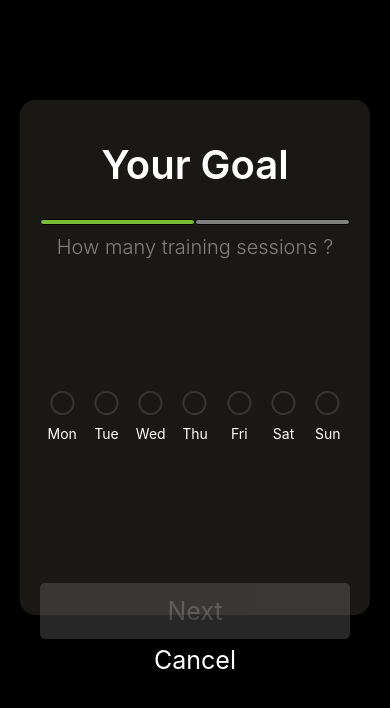
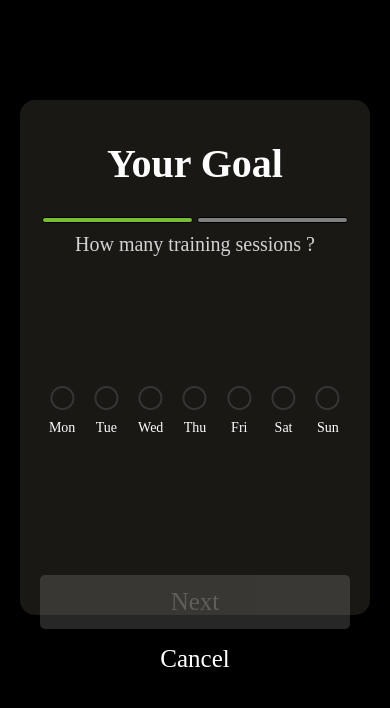
Before and after one commit to GerryJouaud/trainingDaysOchy, a React Native app: screen / in a window 390 px wide. Shown: the top 708 px of the page. Built offline with nearby package versions, Linux system fonts and the light colour scheme.

Commit message:
16/07/2024 Ajout Space-Grotesk Font:

```diff
--- a/App.js
+++ b/App.js
@@ -23,7 +23,7 @@ function App() {
         ]}
         beforeSelectionTitle={'Your Goal'}
         beforeSelectionDescription={'How many training sessions ?'}
-        afterSelectionTitle={'Day(s) selected'}
+        afterSelectionTitle={'Days selected'}
         //use state
         selectedItems={value}
         onChange={setValue}
--- a/components/CallToAction.js
+++ b/components/CallToAction.js
@@ -33,6 +33,7 @@ const styles = StyleSheet.create({
     textAlign: 'center',
     fontSize: 25,
     padding: 8,
+    fontFamily: 'SpaceGrotesk-Medium',
   },
 });
 export default CallToAction;
--- a/components/CancelButton.js
+++ b/components/CancelButton.js
@@ -20,9 +20,9 @@ const styles = StyleSheet.create({
     marginVertical: 10,
     color: 'white',
     textAlign: 'center',
-    fontSize:25,
-    padding:8,
-
+    fontSize: 25,
+    fontFamily: 'SpaceGrotesk-Medium',
+    padding: 8,
   },
 });
 export default CancelButton;
--- a/components/CheckBox.js
+++ b/components/CheckBox.js
@@ -34,7 +34,10 @@ const CheckBox = ({item, selectedItems, onChange}) => {
         resizeMode="contain"
       />
       {/*{require('../assets/test.png')}*/}
-      <Text style={active ? styles.activeCheckBoxText : styles.unactiveCheckBoxText}>
+      <Text
+        style={
+          active ? styles.activeCheckBoxText : styles.unactiveCheckBoxText
+        }>
         {item.value.substring(0, 3)}
       </Text>
     </TouchableOpacity>
@@ -42,32 +45,33 @@ const CheckBox = ({item, selectedItems, onChange}) => {
 };
 
 const styles = StyleSheet.create({
-  activeContainerCheckBox:{
-    flex:1,
+  activeContainerCheckBox: {
+    flex: 1,
     backgroundColor: 'rgba(0,255,0,0.05)',
-
     alignItems: 'center',
     borderStyle: 'solid',
-    borderWidth:1,
-    borderColor:'#78BD32',
-    borderRadius:12,
-    padding: 8,
-    marginHorizontal:3,
+    borderWidth: 1,
+    borderColor: '#78BD32',
+    borderRadius: 12,
+    padding: 7,
+    marginHorizontal: 3,
   },
-  containerCheckBox:{
-    flex:1,
+  containerCheckBox: {
+    flex: 1,
     alignItems: 'center',
     // 1 more padding cause of the border radius
-    padding: 9,
-    marginHorizontal:3,
+    padding: 8,
+    marginHorizontal: 3,
   },
   unactiveCheckBoxText: {
-    marginTop:10,
+    marginTop: 10,
     color: 'white',
+    fontFamily: 'SpaceGrotesk-Medium',
   },
   activeCheckBoxText: {
-    marginTop:10,
+    marginTop: 10,
     color: '#78BD32',
+    fontFamily: 'SpaceGrotesk-Medium',
   },
 });
 
--- a/components/CheckBoxList.js
+++ b/components/CheckBoxList.js
@@ -129,7 +129,7 @@ const styles = StyleSheet.create({
   },
   container: {
     width: '100%',
-    height: '24%',
+    height: '23%',
     alignItems: 'center',
     flexDirection: 'row',
     marginVertical: 100,
@@ -138,15 +138,17 @@ const styles = StyleSheet.create({
     marginVertical: 20,
     color: 'white',
     fontSize: 40,
+    fontFamily: 'SpaceGrotesk-Medium',
     fontWeight: '600',
     textAlign: 'center',
     alignItems: 'center',
   },
   sectionDescription: {
-    color: 'grey',
+    color: 'lightgrey',
     fontSize: 20,
     fontWeight: '300',
     textAlign: 'center',
+    fontFamily: 'SpaceGrotesk-Medium',
   },
 });
 
--- a/components/ProgressBar.js
+++ b/components/ProgressBar.js
@@ -33,6 +33,7 @@ const styles = StyleSheet.create({
   },
   progressBarEmpty: {
     marginVertical: 10,
+    marginHorizontal: 2,
     borderRadius: 5,
     borderWidth: 1,
     padding: 2,
@@ -43,6 +44,7 @@ const styles = StyleSheet.create({
   },
   progressBarFull: {
     marginVertical: 10,
+    marginHorizontal: 2,
     borderRadius: 5,
     borderWidth: 1,
     padding: 2,
```
Also changed, not shown: react-native.config.js (added, +7 -0 lines), 9 other files (tests, documents, lock files or other folders).
